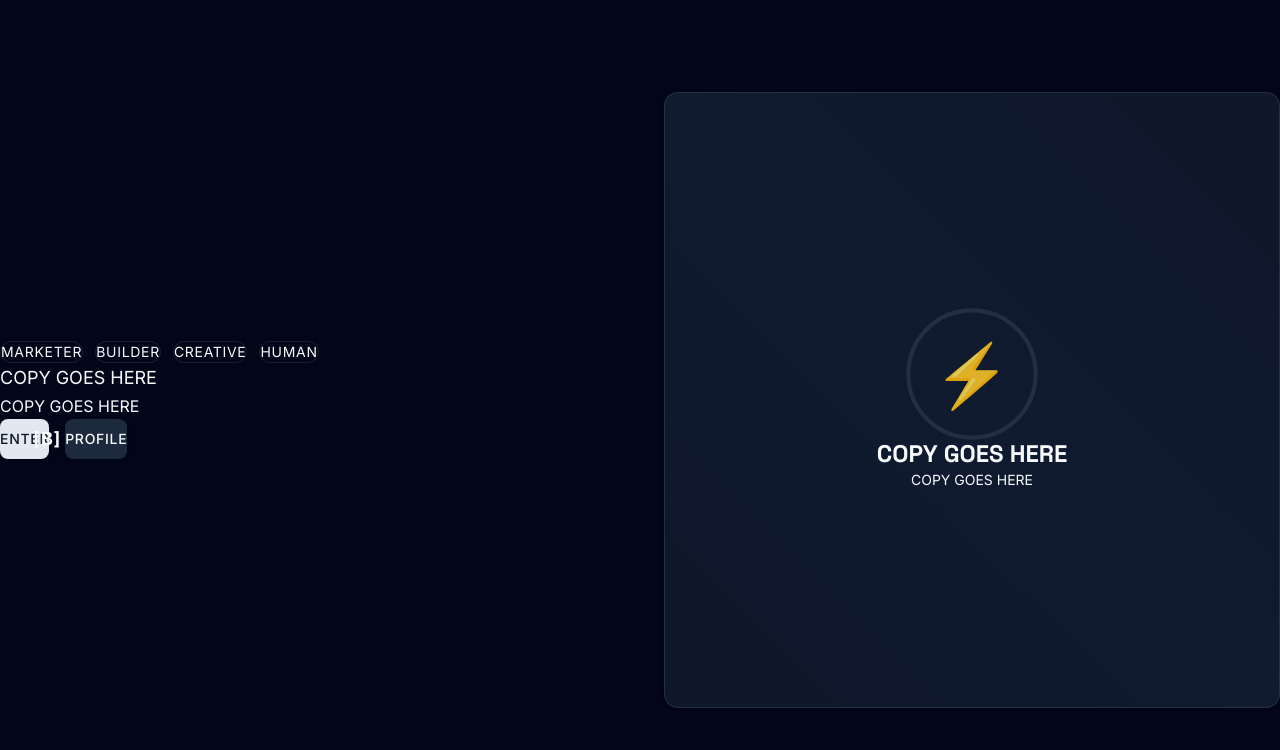
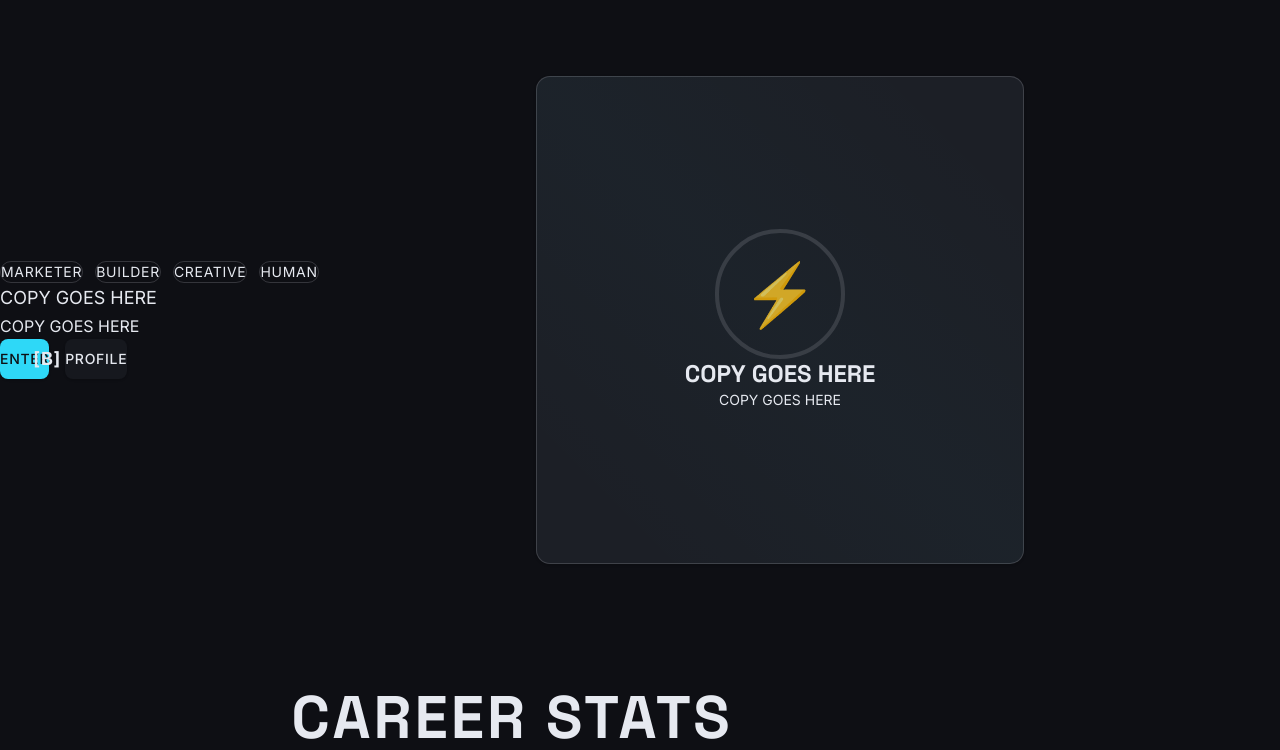
Before and after one commit to bkvale/benkvale, a Next.js app: page / in a window 1280 px wide. Shown: the top 750 px of the page. Built offline with nearby package versions, Linux system fonts and the light colour scheme.

Commit message:
Refactor page layout with centered container and proper spacing

```diff
--- a/app/globals.css
+++ b/app/globals.css
@@ -174,24 +174,24 @@ body::before {
 }
 
 .dark {
-  --background: oklch(0.129 0.042 264.695);
-  --foreground: oklch(0.984 0.003 247.858);
-  --card: oklch(0.208 0.042 265.755);
-  --card-foreground: oklch(0.984 0.003 247.858);
-  --popover: oklch(0.208 0.042 265.755);
-  --popover-foreground: oklch(0.984 0.003 247.858);
-  --primary: oklch(0.929 0.013 255.508);
-  --primary-foreground: oklch(0.208 0.042 265.755);
-  --secondary: oklch(0.279 0.041 260.031);
-  --secondary-foreground: oklch(0.984 0.003 247.858);
-  --muted: oklch(0.279 0.041 260.031);
-  --muted-foreground: oklch(0.704 0.04 256.788);
-  --accent: oklch(0.279 0.041 260.031);
-  --accent-foreground: oklch(0.984 0.003 247.858);
-  --destructive: oklch(0.704 0.191 22.216);
-  --border: oklch(1 0 0 / 10%);
-  --input: oklch(1 0 0 / 15%);
-  --ring: oklch(0.551 0.027 264.364);
+  --background: #0E0F14;
+  --foreground: #E6E9F0;
+  --card: #1C1F26;
+  --card-foreground: #E6E9F0;
+  --popover: #1C1F26;
+  --popover-foreground: #E6E9F0;
+  --primary: #2ED8F7;
+  --primary-foreground: #0E0F14;
+  --secondary: #16181E;
+  --secondary-foreground: #E6E9F0;
+  --muted: #16181E;
+  --muted-foreground: #7E8698;
+  --accent: #2A2D36;
+  --accent-foreground: #E6E9F0;
+  --destructive: #FF4FA7;
+  --border: rgba(202, 205, 214, 0.2);
+  --input: rgba(202, 205, 214, 0.3);
+  --ring: #2ED8F7;
   --chart-1: oklch(0.488 0.243 264.376);
   --chart-2: oklch(0.696 0.17 162.48);
   --chart-3: oklch(0.769 0.188 70.08);
--- a/app/page.tsx
+++ b/app/page.tsx
@@ -5,15 +5,17 @@ import LabSection from '@/components/LabSection';
 import AboutSection from '@/components/AboutSection';
 import ContactSection from '@/components/ContactSection';
 
-export default function Home() {
+export default function Page() {
   return (
-    <main className="bg-bg min-h-screen">
+    <main className="min-h-screen bg-background text-foreground">
+      <div className="mx-auto flex max-w-5xl flex-col gap-12 px-4 py-10 md:py-16">
         <Hero />
         <WorkSection />
         <StudioSection />
         <LabSection />
         <AboutSection />
         <ContactSection />
+      </div>
     </main>
   );
 }
--- a/components/AboutSection.tsx
+++ b/components/AboutSection.tsx
@@ -17,8 +17,7 @@ export default function AboutSection() {
   ];
 
   return (
-    <section id="about" className="min-h-screen py-20 px-4">
-      <div className="container mx-auto max-w-7xl space-y-16">
+    <section id="about" className="space-y-16">
         {/* Section Header */}
         <motion.div
           initial={{ opacity: 0, y: 20 }}
@@ -139,7 +138,6 @@ export default function AboutSection() {
             </Card>
           </motion.div>
         </div>
-      </div>
     </section>
   );
 }
--- a/components/ContactSection.tsx
+++ b/components/ContactSection.tsx
@@ -6,8 +6,8 @@ import { Card, CardContent } from './ui/card';
 
 export default function ContactSection() {
   return (
-    <section id="contact" className="min-h-screen py-20 px-4">
-      <div className="container mx-auto max-w-2xl space-y-16">
+    <section id="contact" className="space-y-16">
+      <div className="max-w-2xl mx-auto space-y-16">
         {/* Section Header */}
         <motion.div
           initial={{ opacity: 0, y: 20 }}
--- a/components/Hero.tsx
+++ b/components/Hero.tsx
@@ -8,8 +8,8 @@ export default function Hero() {
   const identityChips = ['Marketer', 'Builder', 'Creative', 'Human'];
 
   return (
-    <section id="hero" className="min-h-screen flex items-center justify-center px-4 py-20">
-      <div className="container mx-auto max-w-7xl grid md:grid-cols-2 gap-12 items-center">
+    <section id="hero" className="flex items-center justify-center min-h-[80vh]">
+      <div className="w-full grid md:grid-cols-2 gap-12 items-center">
         {/* Left Column */}
         <motion.div
           initial={{ opacity: 0, x: -50 }}
--- a/components/LabSection.tsx
+++ b/components/LabSection.tsx
@@ -41,8 +41,7 @@ export default function LabSection() {
   ];
 
   return (
-    <section id="lab" className="min-h-screen py-20 px-4">
-      <div className="container mx-auto max-w-7xl space-y-16">
+    <section id="lab" className="space-y-16">
         {/* Section Header */}
         <motion.div
           initial={{ opacity: 0, y: 20 }}
@@ -176,7 +175,6 @@ export default function LabSection() {
             />
           </motion.div>
         </div>
-      </div>
     </section>
   );
 }
--- a/components/StudioSection.tsx
+++ b/components/StudioSection.tsx
@@ -38,8 +38,7 @@ export default function StudioSection() {
   ];
 
   return (
-    <section id="studio" className="min-h-screen py-20 px-4">
-      <div className="container mx-auto max-w-7xl space-y-16">
+    <section id="studio" className="space-y-16">
         {/* Section Header */}
         <motion.div
           initial={{ opacity: 0, y: 20 }}
@@ -59,9 +58,8 @@ export default function StudioSection() {
           </p>
         </motion.div>
 
-        {/* Gallery Grid */}
-        <GalleryGrid items={galleryItems} />
-      </div>
+      {/* Gallery Grid */}
+      <GalleryGrid items={galleryItems} />
     </section>
   );
 }
--- a/components/WorkSection.tsx
+++ b/components/WorkSection.tsx
@@ -66,8 +66,7 @@ export default function WorkSection() {
   ];
 
   return (
-    <section id="work" className="min-h-screen py-20 px-4">
-      <div className="container mx-auto max-w-7xl space-y-16">
+    <section id="work" className="space-y-16">
         {/* Section Header */}
         <motion.div
           initial={{ opacity: 0, y: 20 }}
@@ -135,7 +134,6 @@ export default function WorkSection() {
             ))}
           </div>
         </div>
-      </div>
     </section>
   );
 }
```
Lines whose indentation alone changed are shown as unchanged.
